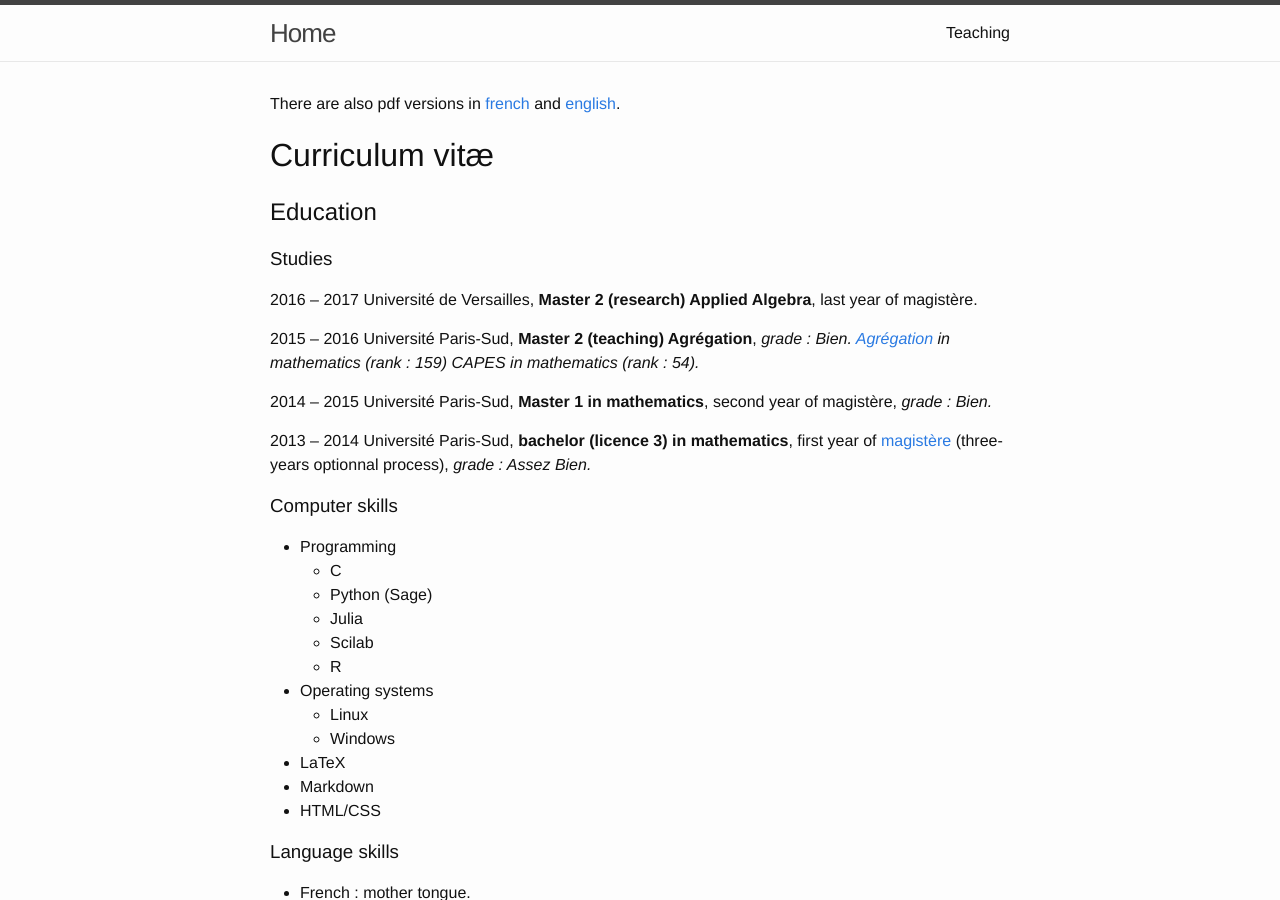
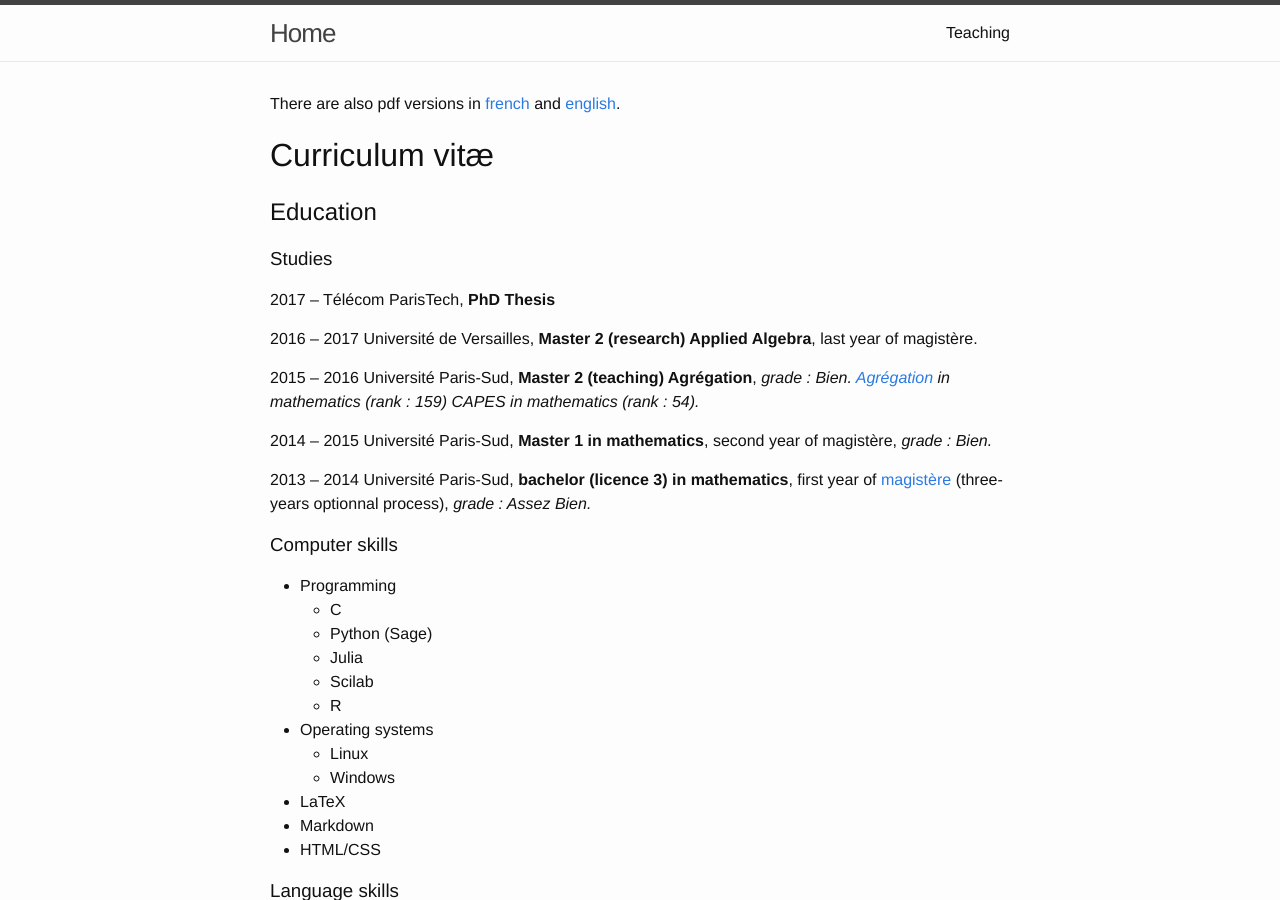
Before and after one commit to erou/erou.github.io, a Jekyll site: the page built from cv.md, in a window 1280 px wide and 900 px high. Built offline with Jekyll 4.4.1, drawn with Linux system fonts in a browser that asks for light colours.

Commit message:
new sentence (test)

```diff
--- a/cv.md
+++ b/cv.md
@@ -11,6 +11,8 @@
 ## Education
 
 ### Studies
+
+2017 -- Télécom ParisTech, **PhD Thesis**
 
 2016 -- 2017 Université de Versailles, **Master 2 (research) Applied Algebra**,
 last year of magistère.
```
